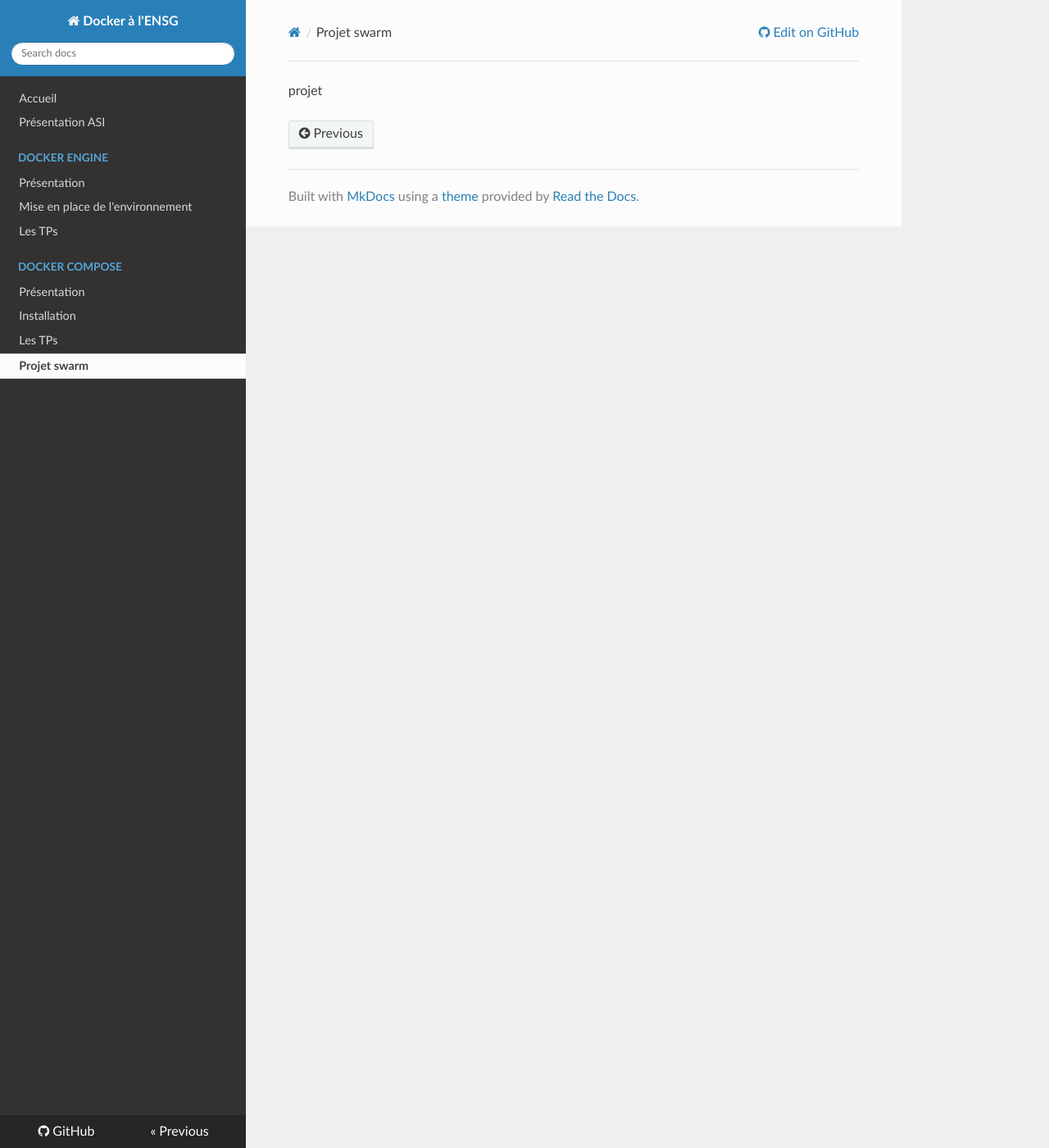
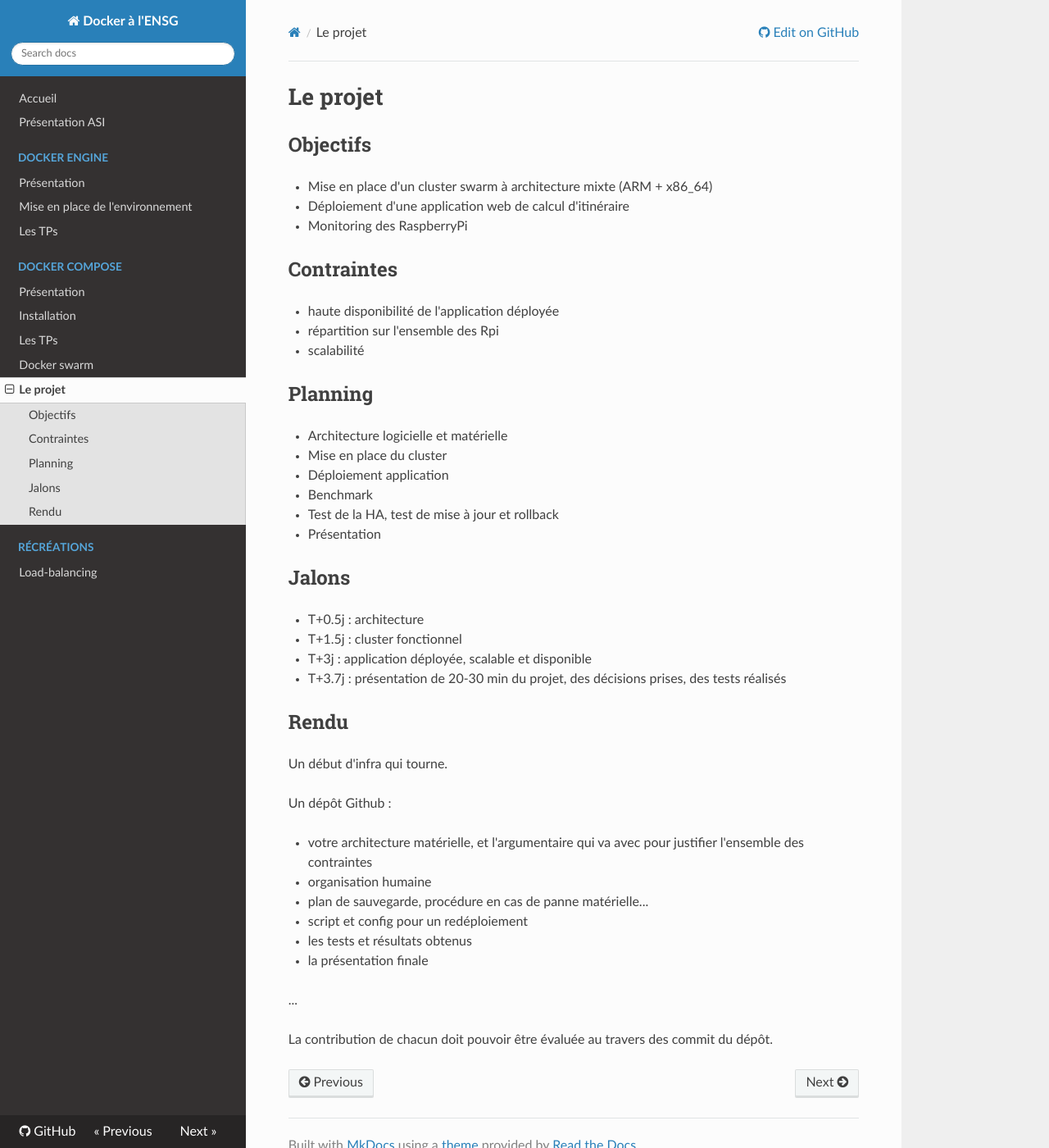
Before and after one commit to tcoupin/tp-docker-ensg, an MkDocs documentation site: the page built from docs/projet-swarm.md, in a window 1280 px wide and 1400 px high. Shown: the whole window at 82% size. Built offline with MkDocs 1.6.1, drawn with Linux system fonts in a browser that asks for light colours; nearby versions of some CDN libraries; old or Windows-style settings are respelled for this version of MkDocs.

Commit message:
Tps + récréation load-balancing

```diff
--- a/docs/projet-swarm.md
+++ b/docs/projet-swarm.md
@@ -1 +1,46 @@
-projet
+# Le projet
+
+## Objectifs
+
+- Mise en place d'un cluster swarm à architecture mixte (ARM + x86_64)
+- Déploiement d'une application web de calcul d'itinéraire
+- Monitoring des RaspberryPi
+
+## Contraintes
+
+- haute disponibilité de l'application déployée
+- répartition sur l'ensemble des Rpi
+- scalabilité
+
+## Planning
+
+- Architecture logicielle et matérielle
+- Mise en place du cluster
+- Déploiement application
+- Benchmark
+- Test de la HA, test de mise à jour et rollback
+- Présentation
+
+## Jalons
+
+- T+0.5j : architecture
+- T+1.5j : cluster fonctionnel
+- T+3j : application déployée, scalable et disponible
+- T+3.7j : présentation de 20-30 min du projet, des décisions prises, des tests réalisés
+
+## Rendu
+
+Un début d'infra qui tourne.
+
+Un dépôt Github :
+
+- votre architecture matérielle, et l'argumentaire qui va avec pour justifier l'ensemble des contraintes
+- organisation humaine
+- plan de sauvegarde, procédure en cas de panne matérielle...
+- script et config pour un redéploiement
+- les tests et résultats obtenus
+- la présentation finale
+
+...
+
+La contribution de chacun doit pouvoir être évaluée au travers des commit du dépôt.
--- a/mkdocs.yml
+++ b/mkdocs.yml
@@ -14,5 +14,8 @@ pages:
     - "Présentation": docker-compose.md
     - "Installation": compose/install.md
     - "Les TPs": compose/tp.md
-  - "Projet swarm": projet-swarm.md
+  - Docker swarm: docker-swarm.md
+  - Le projet: projet-swarm.md
+  - Récréations:
+    - Load-balancing: recreation/load-balancing.md
 theme: readthedocs
```
Also changed, not shown: docs/compose/tp.md (+10 -0 lines), docs/docker-swarm.md (added, +5 -0 lines), docs/engine/tp.md (+5 -5 lines), docs/index.md (+2 -2 lines), docs/recreation/load-balancing.md (added, +29 -0 lines).
